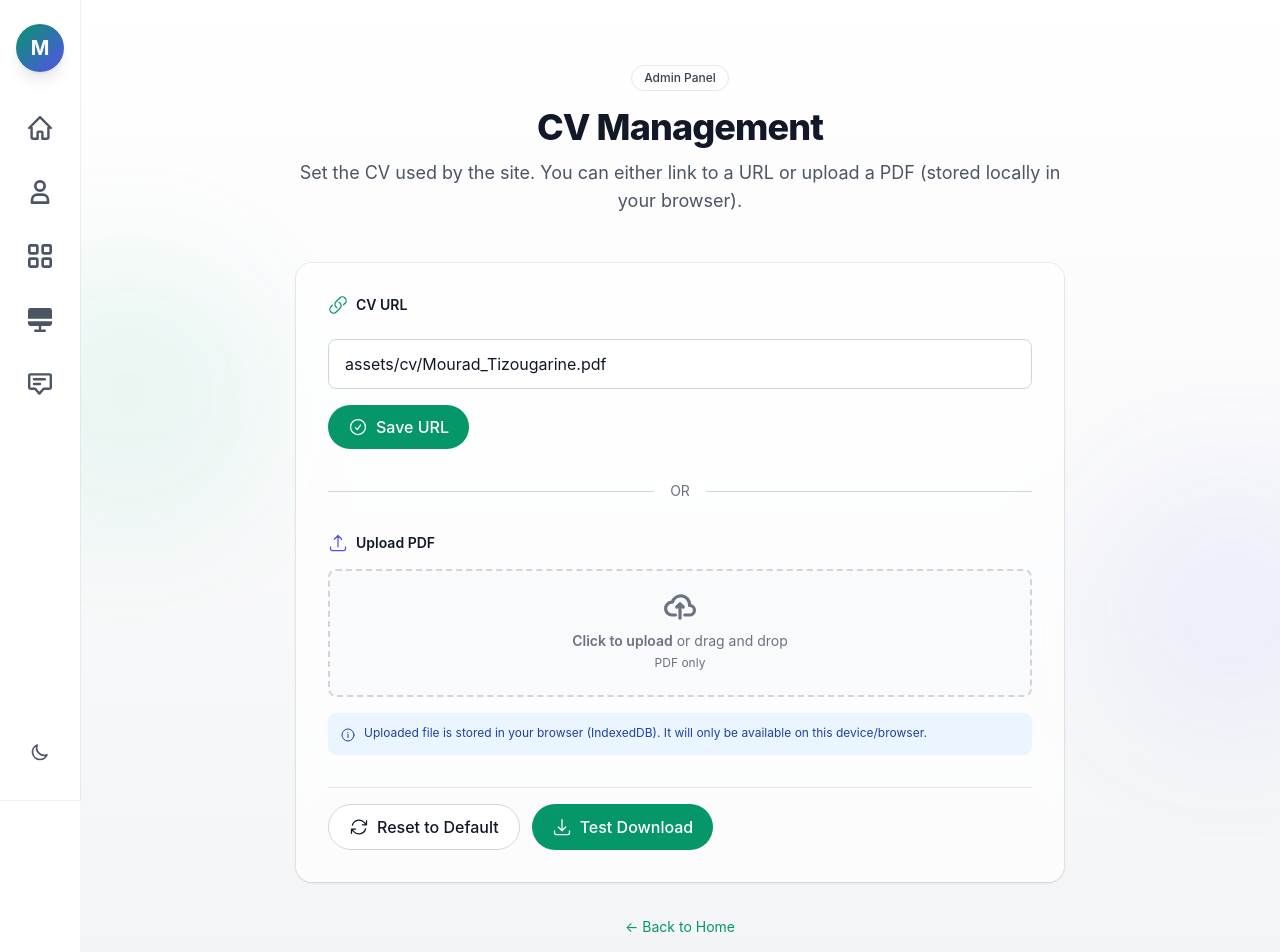
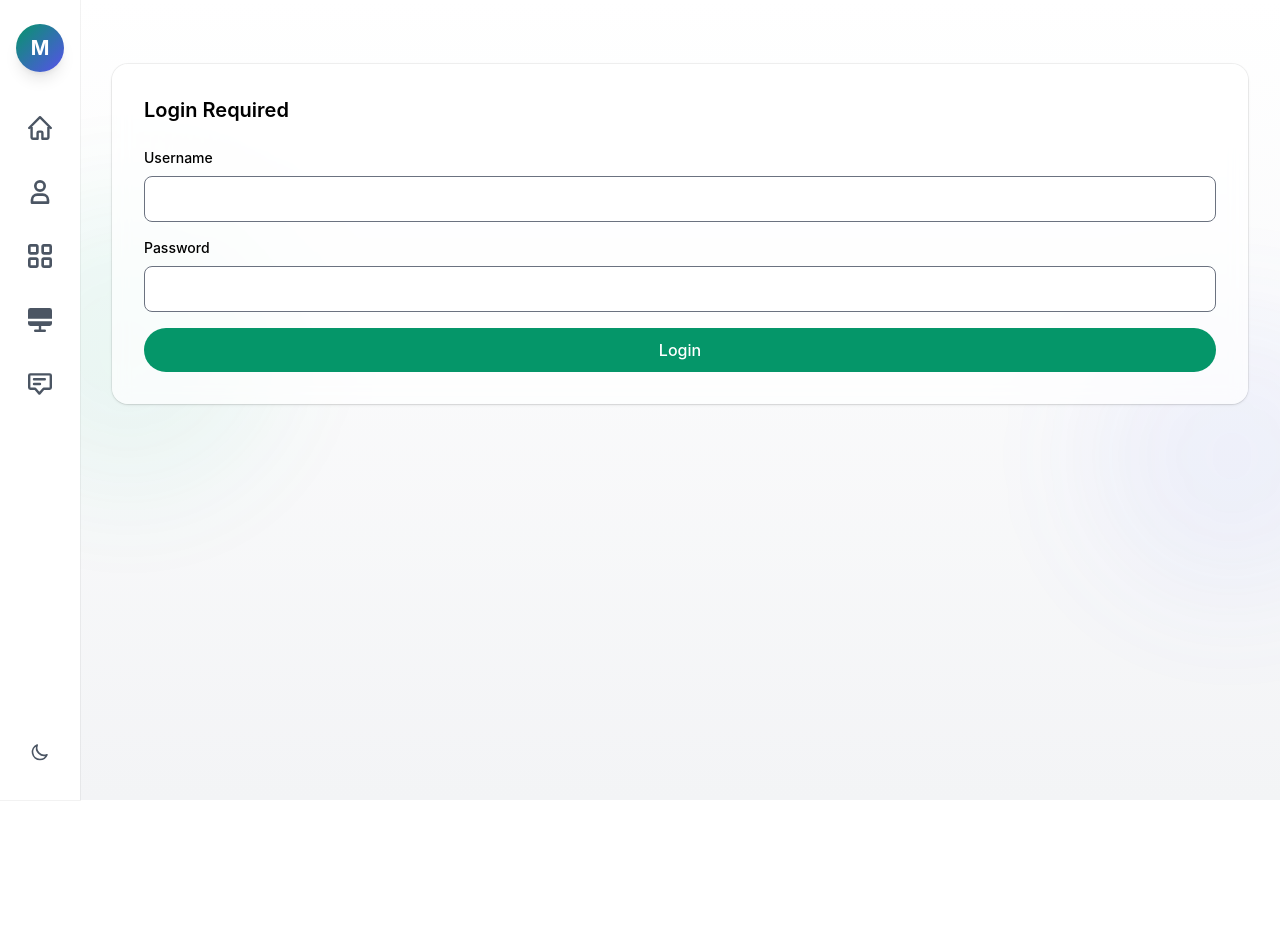
Before and after one commit to moradtizo/portfolio-main, an Angular app: page /admin in a window 1280 px wide. Shown: the top 952 px of the page. After the commit the page ends 800 px from the top, so only its background shows below. Built offline with nearby package versions, Linux system fonts and the light colour scheme.

Commit message:
`Added authentication and theme toggle functionality, updated contact form and emailjs integration, and made various UI and code changes.`

```diff
--- a/package.json
+++ b/package.json
@@ -20,10 +20,12 @@
     "@angular/router": "^16.1.0",
     "@fortawesome/fontawesome-free": "^6.5.1",
     "autoprefixer": "^10.4.16",
+    "emailjs-com": "^3.2.0",
     "flowbite": "^2.2.0",
     "gltf-loader": "^1.0.0",
     "postcss": "^8.4.32",
     "rxjs": "~7.8.0",
+    "sweetalert2": "^11.26.2",
     "tailwindcss": "^3.3.6",
     "three": "^0.160.1",
     "three-gltf-loader": "^1.111.0",
--- a/src/app/admin/admin.component.html
+++ b/src/app/admin/admin.component.html
@@ -5,7 +5,24 @@
   </div>
 
   <div class="section-container py-16">
-    <div class="max-w-3xl mx-auto">
+    <!-- Login Form - Show when not authenticated -->
+    <div *ngIf="!isAuthenticated" class="card p-8 space-y-6">
+      <h2 class="text-xl font-semibold">Login Required</h2>
+      <form (ngSubmit)="login()" class="space-y-4">
+        <div>
+          <label class="block text-sm font-medium mb-2">Username</label>
+          <input type="text" [(ngModel)]="username" name="username"
+                 class="w-full rounded-lg border p-2.5" required>
+        </div>
+        <div>
+          <label class="block text-sm font-medium mb-2">Password</label>
+          <input type="password" [(ngModel)]="password" name="password"
+                 class="w-full rounded-lg border p-2.5" required>
+        </div>
+        <button type="submit" class="btn-primary w-full">Login</button>
+      </form>
+    </div>
+    <div *ngIf="isAuthenticated" class="max-w-3xl mx-auto">
 
       <!-- Header -->
       <div class="text-center mb-12">
@@ -14,50 +31,19 @@
         </div>
         <h1 class="section-title">CV Management</h1>
         <p class="section-subtitle">
-          Set the CV used by the site. You can either link to a URL or upload a PDF (stored locally in your browser).
+          Manage the CV used by the site. You can upload a PDF (stored locally in your browser) or download the current CV.
         </p>
       </div>
 
       <!-- Main Card -->
       <div class="card p-8 space-y-8">
-
-        <!-- URL Section -->
-        <div class="space-y-4">
-          <div class="flex items-center gap-2 mb-2">
-            <svg xmlns="http://www.w3.org/2000/svg" fill="none" viewBox="0 0 24 24" stroke-width="1.5" stroke="currentColor" class="w-5 h-5 text-emerald-600 dark:text-emerald-400">
-              <path stroke-linecap="round" stroke-linejoin="round" d="M13.19 8.688a4.5 4.5 0 011.242 7.244l-4.5 4.5a4.5 4.5 0 01-6.364-6.364l1.757-1.757m13.35-.622l1.757-1.757a4.5 4.5 0 00-6.364-6.364l-4.5 4.5a4.5 4.5 0 001.242 7.244" />
-            </svg>
-            <label class="block text-sm font-semibold text-gray-900 dark:text-white">CV URL</label>
-          </div>
-          <input type="text"
-                 class="w-full px-4 py-3 rounded-lg border border-gray-300 dark:border-gray-600 bg-white dark:bg-gray-800 text-gray-900 dark:text-white focus:ring-2 focus:ring-emerald-500 focus:border-transparent transition"
-                 [(ngModel)]="cvUrl"
-                 placeholder="e.g. /assets/cv/Mourad_Tizougarine.pdf or https://..."/>
-          <button class="btn-primary" (click)="save()">
-            <svg xmlns="http://www.w3.org/2000/svg" fill="none" viewBox="0 0 24 24" stroke-width="1.5" stroke="currentColor" class="w-5 h-5">
-              <path stroke-linecap="round" stroke-linejoin="round" d="M9 12.75L11.25 15 15 9.75M21 12a9 9 0 11-18 0 9 9 0 0118 0z" />
-            </svg>
-            Save URL
-          </button>
-        </div>
-
-        <!-- Divider -->
-        <div class="relative">
-          <div class="absolute inset-0 flex items-center">
-            <div class="w-full border-t border-gray-300 dark:border-gray-600"></div>
-          </div>
-          <div class="relative flex justify-center text-sm">
-            <span class="px-4 bg-white dark:bg-gray-800 text-gray-500 dark:text-gray-400">OR</span>
-          </div>
-        </div>
-
         <!-- Upload Section -->
         <div class="space-y-4">
           <div class="flex items-center gap-2 mb-2">
             <svg xmlns="http://www.w3.org/2000/svg" fill="none" viewBox="0 0 24 24" stroke-width="1.5" stroke="currentColor" class="w-5 h-5 text-indigo-600 dark:text-indigo-400">
               <path stroke-linecap="round" stroke-linejoin="round" d="M3 16.5v2.25A2.25 2.25 0 005.25 21h13.5A2.25 2.25 0 0021 18.75V16.5m-13.5-9L12 3m0 0l4.5 4.5M12 3v13.5" />
             </svg>
-            <label class="block text-sm font-semibold text-gray-900 dark:text-white">Upload PDF</label>
+            <label class="block text-sm font-semibold text-gray-900 dark:text-white">Upload New CV (PDF)</label>
           </div>
 
           <div class="flex items-center justify-center w-full">
@@ -77,24 +63,23 @@
             <svg xmlns="http://www.w3.org/2000/svg" fill="none" viewBox="0 0 24 24" stroke-width="1.5" stroke="currentColor" class="w-4 h-4 flex-shrink-0 mt-0.5">
               <path stroke-linecap="round" stroke-linejoin="round" d="M11.25 11.25l.041-.02a.75.75 0 011.063.852l-.708 2.836a.75.75 0 001.063.853l.041-.021M21 12a9 9 0 11-18 0 9 9 0 0118 0zm-9-3.75h.008v.008H12V8.25z" />
             </svg>
-            <span>Uploaded file is stored in your browser (IndexedDB). It will only be available on this device/browser.</span>
+            <span>The uploaded file is stored locally in your browser (IndexedDB). It will only be accessible on this device/browser.</span>
           </div>
         </div>
 
         <!-- Actions -->
         <div class="flex flex-wrap gap-3 pt-4 border-t border-gray-200 dark:border-gray-700">
-          <button class="btn-outline" (click)="reset()">
-            <svg xmlns="http://www.w3.org/2000/svg" fill="none" viewBox="0 0 24 24" stroke-width="1.5" stroke="currentColor" class="w-5 h-5">
-              <path stroke-linecap="round" stroke-linejoin="round" d="M16.023 9.348h4.992v-.001M2.985 19.644v-4.992m0 0h4.992m-4.993 0l3.181 3.183a8.25 8.25 0 0013.803-3.7M4.031 9.865a8.25 8.25 0 0113.803-3.7l3.181 3.182m0-4.991v4.99" />
-            </svg>
-            Reset to Default
-          </button>
-
           <button class="btn-primary" (click)="testDownload()">
             <svg xmlns="http://www.w3.org/2000/svg" fill="none" viewBox="0 0 24 24" stroke-width="1.5" stroke="currentColor" class="w-5 h-5">
               <path stroke-linecap="round" stroke-linejoin="round" d="M3 16.5v2.25A2.25 2.25 0 005.25 21h13.5A2.25 2.25 0 0021 18.75V16.5M16.5 12L12 16.5m0 0L7.5 12m4.5 4.5V3" />
             </svg>
-            Test Download
+            Download Current CV
+          </button>
+          <button class="btn-secondary" (click)="logout()">
+            <svg xmlns="http://www.w3.org/2000/svg" fill="none" viewBox="0 0 24 24" stroke-width="1.5" stroke="currentColor" class="w-5 h-5">
+              <path stroke-linecap="round" stroke-linejoin="round" d="M15.75 9V5.25A2.25 2.25 0 0013.5 3h-9A2.25 2.25 0 002.25 5.25v13.5A2.25 2.25 0 004.5 21h9a2.25 2.25 0 002.25-2.25V15m3-3h-8.25m0 0l3-3m-3 3l3 3" />
+            </svg>
+            Logout
           </button>
         </div>
 
--- a/src/app/admin/admin.component.ts
+++ b/src/app/admin/admin.component.ts
@@ -8,44 +8,78 @@ import { DownloadService } from 'src/assets/download.service';
   styleUrls: ['./admin.component.scss']
 })
 export class AdminComponent {
-  cvUrl: string;
+  isAuthenticated = false;
+  username = '';
+  password = '';
+  isLoading = false;
+
+  private readonly validUsername = 'admin'; // Replace with your username
+  private readonly validPassword = 'password123'; // Replace with your password
 
   constructor(private cv: CvService, private downloader: DownloadService) {
-    this.cvUrl = this.cv.url;
+    // Check if user was previously authenticated
+    this.isAuthenticated = sessionStorage.getItem('isAdmin') === 'true';
+  }
+
+  async login() {
+    try {
+      this.isLoading = true;
+      if (this.username === this.validUsername && this.password === this.validPassword) {
+        this.isAuthenticated = true;
+        sessionStorage.setItem('isAdmin', 'true');
+      } else {
+        throw new Error('Invalid credentials');
+      }
+    } catch (error) {
+      console.error('Login failed:', error);
+      alert('Invalid username or password');
+    } finally {
+      this.isLoading = false;
+    }
   }
 
   async onFile(evt: Event) {
-    const input = evt.target as HTMLInputElement;
-    const file = input.files && input.files[0];
-    if (!file) return;
-    if (file.type !== 'application/pdf') {
-      alert('Please select a PDF file');
-      return;
+    if (!this.isAuthenticated) return;
+
+    try {
+      const input = evt.target as HTMLInputElement;
+      const file = input.files?.[0];
+
+      if (!file) throw new Error('No file selected');
+      if (file.type !== 'application/pdf') throw new Error('Please select a PDF file');
+
+      await this.cv.reset();
+      await this.cv.setFile(file);
+      alert('CV PDF successfully uploaded and stored');
+    } catch (error) {
+      console.error('File upload failed:', error);
+      alert(error instanceof Error ? error.message : 'Failed to upload file');
     }
-    await this.cv.setFile(file);
-    alert('CV PDF stored in browser');
-  }
-
-  save() {
-    const trimmed = (this.cvUrl || '').trim();
-    if (!trimmed) return;
-    this.cv.setUrl(trimmed);
-    alert('CV URL saved');
-  }
-
-  async reset() {
-    await this.cv.reset();
-    this.cvUrl = this.cv.url;
   }
 
   async testDownload() {
-    if (this.cv.mode === 'file') {
-      const file = await this.cv.getFile();
-      if (file) {
+    if (!this.isAuthenticated) return;
+
+    try {
+      if (this.cv.mode === 'file') {
+        const file = await this.cv.getFile();
+        if (!file) throw new Error('No file available');
+
         this.downloader.downloadBlob(file.blob, file.name || 'cv.pdf');
         return;
       }
+      this.downloader.downloadFile(this.cv.url);
+    } catch (error) {
+      console.error('Download failed:', error);
+      alert('Failed to download CV');
     }
-    this.downloader.downloadFile(this.cv.url);
+  }
+
+  logout() {
+    this.isAuthenticated = false;
+    this.username = '';
+    this.password = '';
+    sessionStorage.removeItem('isAdmin');
+    alert('Logged out successfully');
   }
 }
--- a/src/app/app.module.ts
+++ b/src/app/app.module.ts
@@ -1,7 +1,7 @@
 import { CUSTOM_ELEMENTS_SCHEMA, NgModule } from '@angular/core';
 import { BrowserModule } from '@angular/platform-browser';
 import { FormsModule } from '@angular/forms';
-
+import { ReactiveFormsModule } from '@angular/forms';
 import { AppRoutingModule } from './app-routing.module';
 import { AppComponent } from './app.component';
 import { HomeComponent } from './home/home.component';
@@ -33,6 +33,7 @@ import { AdminComponent } from './admin/admin.component';
     BrowserModule,
     AppRoutingModule,
     FormsModule,
+    ReactiveFormsModule,
 
   ],
   providers: [DownloadService],
--- a/src/app/contact/contact.component.html
+++ b/src/app/contact/contact.component.html
@@ -5,10 +5,10 @@
   </div>
 
   <div class="section-container py-16 lg:py-24">
-
     <!-- Header -->
     <div class="max-w-2xl mx-auto text-center mb-16">
-      <div class="inline-flex items-center gap-2 rounded-full border px-3 py-1 text-xs font-medium text-gray-700 dark:text-gray-300 dark:border-gray-600 mb-4">
+      <div
+        class="inline-flex items-center gap-2 rounded-full border px-3 py-1 text-xs font-medium text-gray-700 dark:text-gray-300 dark:border-gray-600 mb-4">
         Get In Touch
       </div>
       <h1 class="section-title">Contact Me</h1>
@@ -19,75 +19,90 @@
 
     <!-- Two Column Layout -->
     <div class="grid lg:grid-cols-2 gap-12 max-w-5xl mx-auto">
-
       <!-- Left: Contact Form -->
       <div class="card p-8">
-        <form class="space-y-6">
+        <form class="space-y-6" [formGroup]="contactForm" (ngSubmit)="onSubmit()">
           <div>
-            <label for="email" class="block mb-2 text-sm font-medium text-gray-900 dark:text-gray-300">Your email</label>
-            <input type="email"
-                   id="email"
-                   class="w-full px-4 py-3 rounded-lg border border-gray-300 dark:border-gray-600 bg-white dark:bg-gray-800 text-gray-900 dark:text-white focus:ring-2 focus:ring-emerald-500 focus:border-transparent transition"
-                   placeholder="name@example.com"
-                   required>
+            <label for="email"
+              class="block mb-2 text-sm font-medium text-gray-900 dark:text-gray-300">Your email</label>
+            <input type="email" id="email" formControlName="email"
+              class="w-full px-4 py-3 rounded-lg border border-gray-300 dark:border-gray-600 bg-white dark:bg-gray-800 text-gray-900 dark:text-white focus:ring-2 focus:ring-emerald-500 focus:border-transparent transition"
+              placeholder="name@example.com" required />
           </div>
 
           <div>
-            <label for="subject" class="block mb-2 text-sm font-medium text-gray-900 dark:text-gray-300">Subject</label>
-            <input type="text"
-                   id="subject"
-                   class="w-full px-4 py-3 rounded-lg border border-gray-300 dark:border-gray-600 bg-white dark:bg-gray-800 text-gray-900 dark:text-white focus:ring-2 focus:ring-emerald-500 focus:border-transparent transition"
-                   placeholder="How can I help you?"
-                   required>
+            <label for="subject"
+              class="block mb-2 text-sm font-medium text-gray-900 dark:text-gray-300">Subject</label>
+            <input type="text" id="subject" formControlName="subject"
+              class="w-full px-4 py-3 rounded-lg border border-gray-300 dark:border-gray-600 bg-white dark:bg-gray-800 text-gray-900 dark:text-white focus:ring-2 focus:ring-emerald-500 focus:border-transparent transition"
+              placeholder="How can I help you?" required />
           </div>
 
           <div>
-            <label for="message" class="block mb-2 text-sm font-medium text-gray-900 dark:text-gray-300">Your message</label>
-            <textarea id="message"
-                      rows="5"
-                      class="w-full px-4 py-3 rounded-lg border border-gray-300 dark:border-gray-600 bg-white dark:bg-gray-800 text-gray-900 dark:text-white focus:ring-2 focus:ring-emerald-500 focus:border-transparent transition"
-                      placeholder="Leave a message..."></textarea>
+            <label for="message"
+              class="block mb-2 text-sm font-medium text-gray-900 dark:text-gray-300">Your message</label>
+            <textarea id="message" rows="5" formControlName="message"
+              class="w-full px-4 py-3 rounded-lg border border-gray-300 dark:border-gray-600 bg-white dark:bg-gray-800 text-gray-900 dark:text-white focus:ring-2 focus:ring-emerald-500 focus:border-transparent transition"
+              placeholder="Leave a message..." required></textarea>
           </div>
 
-          <button type="submit" class="btn-primary w-full">
-            <svg xmlns="http://www.w3.org/2000/svg" fill="none" viewBox="0 0 24 24" stroke-width="1.5" stroke="currentColor" class="w-5 h-5">
-              <path stroke-linecap="round" stroke-linejoin="round" d="M6 12L3.269 3.126A59.768 59.768 0 0121.485 12 59.77 59.77 0 013.27 20.876L5.999 12zm0 0h7.5" />
+          <button type="submit"
+            class="btn-primary w-full flex items-center justify-center gap-2" [disabled]="loading">
+            <svg xmlns="http://www.w3.org/2000/svg" fill="none" viewBox="0 0 24 24"
+              stroke-width="1.5" stroke="currentColor" class="w-5 h-5">
+              <path stroke-linecap="round" stroke-linejoin="round"
+                d="M6 12L3.269 3.126A59.768 59.768 0 0121.485 12 59.77 59.77 0 013.27 20.876L5.999 12zm0 0h7.5" />
             </svg>
-            Send Message
+            {{ loading ? 'Sending...' : 'Send Message' }}
           </button>
+
+          <!-- Success/Error messages -->
+          <div *ngIf="successMessage" class="p-4 rounded-lg bg-green-100 text-green-800 mt-3 animate-fadeIn">
+            {{ successMessage }}
+          </div>
+          <div *ngIf="errorMessage" class="p-4 rounded-lg bg-red-100 text-red-800 mt-3 animate-fadeIn">
+            {{ errorMessage }}
+          </div>
         </form>
       </div>
 
       <!-- Right: Contact Info & Social -->
       <div class="space-y-8">
-
         <!-- Contact Info Card -->
         <div class="card p-8">
           <h3 class="text-xl font-bold text-gray-900 dark:text-white mb-6">Contact Information</h3>
 
           <div class="space-y-4">
             <div class="flex items-start gap-4">
-              <div class="flex-shrink-0 w-10 h-10 rounded-full bg-emerald-100 dark:bg-emerald-900/30 flex items-center justify-center text-emerald-600 dark:text-emerald-400">
-                <svg xmlns="http://www.w3.org/2000/svg" fill="none" viewBox="0 0 24 24" stroke-width="1.5" stroke="currentColor" class="w-5 h-5">
-                  <path stroke-linecap="round" stroke-linejoin="round" d="M21.75 6.75v10.5a2.25 2.25 0 01-2.25 2.25h-15a2.25 2.25 0 01-2.25-2.25V6.75m19.5 0A2.25 2.25 0 0019.5 4.5h-15a2.25 2.25 0 00-2.25 2.25m19.5 0v.243a2.25 2.25 0 01-1.07 1.916l-7.5 4.615a2.25 2.25 0 01-2.36 0L3.32 8.91a2.25 2.25 0 01-1.07-1.916V6.75" />
+              <div
+                class="flex-shrink-0 w-10 h-10 rounded-full bg-emerald-100 dark:bg-emerald-900/30 flex items-center justify-center text-emerald-600 dark:text-emerald-400">
+                <svg xmlns="http://www.w3.org/2000/svg" fill="none" viewBox="0 0 24 24"
+                  stroke-width="1.5" stroke="currentColor" class="w-5 h-5">
+                  <path stroke-linecap="round" stroke-linejoin="round"
+                    d="M21.75 6.75v10.5a2.25 2.25 0 01-2.25 2.25h-15a2.25 2.25 0 01-2.25-2.25V6.75m19.5 0A2.25 2.25 0 0019.5 4.5h-15a2.25 2.25 0 00-2.25 2.25m19.5 0v.243a2.25 2.25 0 01-1.07 1.916l-7.5 4.615a2.25 2.25 0 01-2.36 0L3.32 8.91a2.25 2.25 0 01-1.07-1.916V6.75" />
                 </svg>
               </div>
               <div>
                 <p class="text-sm font-medium text-gray-900 dark:text-white">Email</p>
-                <a href="mailto:your.email@example.com" class="text-sm text-gray-600 dark:text-gray-300 hover:text-emerald-600 dark:hover:text-emerald-400">your.email@example.com</a>
+                <a href="mailto:mouradtizougarine.com"
+                  class="text-sm text-gray-600 dark:text-gray-300 hover:text-emerald-600 dark:hover:text-emerald-400">mouradtizougarine.com</a>
               </div>
             </div>
 
             <div class="flex items-start gap-4">
-              <div class="flex-shrink-0 w-10 h-10 rounded-full bg-indigo-100 dark:bg-indigo-900/30 flex items-center justify-center text-indigo-600 dark:text-indigo-400">
-                <svg xmlns="http://www.w3.org/2000/svg" fill="none" viewBox="0 0 24 24" stroke-width="1.5" stroke="currentColor" class="w-5 h-5">
-                  <path stroke-linecap="round" stroke-linejoin="round" d="M15 10.5a3 3 0 11-6 0 3 3 0 016 0z" />
-                  <path stroke-linecap="round" stroke-linejoin="round" d="M19.5 10.5c0 7.142-7.5 11.25-7.5 11.25S4.5 17.642 4.5 10.5a7.5 7.5 0 1115 0z" />
+              <div
+                class="flex-shrink-0 w-10 h-10 rounded-full bg-indigo-100 dark:bg-indigo-900/30 flex items-center justify-center text-indigo-600 dark:text-indigo-400">
+                <svg xmlns="http://www.w3.org/2000/svg" fill="none" viewBox="0 0 24 24"
+                  stroke-width="1.5" stroke="currentColor" class="w-5 h-5">
+                  <path stroke-linecap="round" stroke-linejoin="round"
+                    d="M15 10.5a3 3 0 11-6 0 3 3 0 016 0z" />
+                  <path stroke-linecap="round" stroke-linejoin="round"
+                    d="M19.5 10.5c0 7.142-7.5 11.25-7.5 11.25S4.5 17.642 4.5 10.5a7.5 7.5 0 1115 0z" />
                 </svg>
               </div>
               <div>
                 <p class="text-sm font-medium text-gray-900 dark:text-white">Location</p>
-                <p class="text-sm text-gray-600 dark:text-gray-300">Your City, Country</p>
+                <p class="text-sm text-gray-600 dark:text-gray-300">Casablanca, Maroc</p>
               </div>
             </div>
           </div>
@@ -98,29 +113,27 @@
           <h3 class="text-xl font-bold text-gray-900 dark:text-white mb-6">Connect With Me</h3>
 
           <div class="flex gap-4">
-            <a href="https://github.com/moradtizo"
-               target="_blank"
-               rel="noopener"
-               class="flex-1 flex items-center justify-center gap-2 py-3 px-4 rounded-lg border border-gray-300 dark:border-gray-600 hover:bg-gray-50 dark:hover:bg-gray-700 transition group">
-              <svg xmlns="http://www.w3.org/2000/svg" viewBox="0 0 24 24" fill="currentColor" class="w-5 h-5 text-gray-700 dark:text-gray-300 group-hover:text-gray-900 dark:group-hover:text-white">
-                <path fill-rule="evenodd" d="M12 2C6.477 2 2 6.589 2 12.253c0 4.515 2.865 8.342 6.839 9.693.5.095.682-.221.682-.49 0-.242-.009-.884-.014-1.736-2.782.615-3.369-1.37-3.369-1.37-.455-1.175-1.11-1.488-1.11-1.488-.908-.637.069-.624.069-.624 1.003.072 1.53 1.05 1.53 1.05.892 1.55 2.341 1.102 2.91.842.091-.659.35-1.102.636-1.355-2.22-.259-4.555-1.132-4.555-5.037 0-1.113.39-2.023 1.03-2.737-.104-.258-.447-1.3.098-2.71 0 0 .84-.272 2.75 1.045A9.38 9.38 0 0112 6.844a9.38 9.38 0 012.504.34c1.909-1.317 2.748-1.045 2.748-1.045.546 1.41.203 2.452.1 2.71.64.714 1.029 1.624 1.029 2.737 0 3.915-2.338 4.776-4.565 5.03.359.317.678.943.678 1.901 0 1.372-.013 2.478-.013 2.816 0 .272.18.588.688.488C19.138 20.592 22 16.766 22 12.253 22 6.589 17.523 2 12 2z" clip-rule="evenodd"/>
+            <a href="https://github.com/moradtizo" target="_blank" rel="noopener"
+              class="flex-1 flex items-center justify-center gap-2 py-3 px-4 rounded-lg border border-gray-300 dark:border-gray-600 hover:bg-gray-50 dark:hover:bg-gray-700 transition group">
+              <svg xmlns="http://www.w3.org/2000/svg" viewBox="0 0 24 24" fill="currentColor"
+                class="w-5 h-5 text-gray-700 dark:text-gray-300 group-hover:text-gray-900 dark:group-hover:text-white">
+                <path fill-rule="evenodd"
+                  d="M12 2C6.477 2 2 6.589 2 12.253c0 4.515 2.865 8.342 6.839 9.693.5.095.682-.221.682-.49 0-.242-.009-.884-.014-1.736-2.782.615-3.369-1.37-3.369-1.37-.455-1.175-1.11-1.488-1.11-1.488-.908-.637.069-.624.069-.624 1.003.072 1.53 1.05 1.53 1.05.892 1.55 2.341 1.102 2.91.842.091-.659.35-1.102.636-1.355-2.22-.259-4.555-1.132-4.555-5.037 0-1.113.39-2.023 1.03-2.737-.104-.258-.447-1.3.098-2.71 0 0 .84-.272 2.75 1.045A9.38 9.38 0 0112 6.844a9.38 9.38 0 012.504.34c1.909-1.317 2.748-1.045 2.748-1.045.546 1.41.203 2.452.1 2.71.64.714 1.029 1.624 1.029 2.737 0 3.915-2.338 4.776-4.565 5.03.359.317.678.943.678 1.901 0 1.372-.013 2.478-.013 2.816 0 .272.18.588.688.488C19.138 20.592 22 16.766 22 12.253 22 6.589 17.523 2 12 2z"
+                  clip-rule="evenodd" />
               </svg>
             </a>
 
-            <a href="https://www.linkedin.com/in/mourad-tizougarine-175bb7221/"
-               target="_blank"
-               rel="noopener"
-               class="flex-1 flex items-center justify-center gap-2 py-3 px-4 rounded-lg border border-gray-300 dark:border-gray-600 hover:bg-gray-50 dark:hover:bg-gray-700 transition group">
-              <svg xmlns="http://www.w3.org/2000/svg" viewBox="0 0 24 24" fill="currentColor" class="w-5 h-5 text-gray-700 dark:text-gray-300 group-hover:text-blue-600 dark:group-hover:text-blue-500">
-                <path d="M4.98 3.5C4.98 4.88 3.86 6 2.5 6S0 4.88 0 3.5 1.12 1 2.5 1s2.48 1.12 2.48 2.5zM.5 8h4V24h-4V8zm7 0h3.8v2.2h.1c.5-1 1.8-2.2 3.7-2.2 4 0 4.7 2.6 4.7 6V24h-4v-6.8c0-1.6 0-3.6-2.2-3.6-2.2 0-2.6 1.7-2.6 3.5V24h-4V8z"/>
+            <a href="https://www.linkedin.com/in/mourad-tizougarine-175bb7221/" target="_blank" rel="noopener"
+              class="flex-1 flex items-center justify-center gap-2 py-3 px-4 rounded-lg border border-gray-300 dark:border-gray-600 hover:bg-gray-50 dark:hover:bg-gray-700 transition group">
+              <svg xmlns="http://www.w3.org/2000/svg" viewBox="0 0 24 24" fill="currentColor"
+                class="w-5 h-5 text-gray-700 dark:text-gray-300 group-hover:text-blue-600 dark:group-hover:text-blue-500">
+                <path
+                  d="M4.98 3.5C4.98 4.88 3.86 6 2.5 6S0 4.88 0 3.5 1.12 1 2.5 1s2.48 1.12 2.48 2.5zM.5 8h4V24h-4V8zm7 0h3.8v2.2h.1c.5-1 1.8-2.2 3.7-2.2 4 0 4.7 2.6 4.7 6V24h-4v-6.8c0-1.6 0-3.6-2.2-3.6-2.2 0-2.6 1.7-2.6 3.5V24h-4V8z" />
               </svg>
             </a>
           </div>
         </div>
-
       </div>
-
     </div>
-
   </div>
 </section>
```
Also changed, not shown: src/app/contact/contact.component.ts (+44 -0 lines), src/app/mobile-navbar/mobile-navbar.component.html (+9 -0 lines), src/app/mobile-navbar/mobile-navbar.component.ts (+22 -1 lines), src/app/sidebar/sidebar.component.html (+7 -2 lines), src/app/sidebar/sidebar.component.ts (+26 -1 lines), tailwind.config.js (+0 -14 lines), 1 other file (tests, documents, lock files or other folders).
